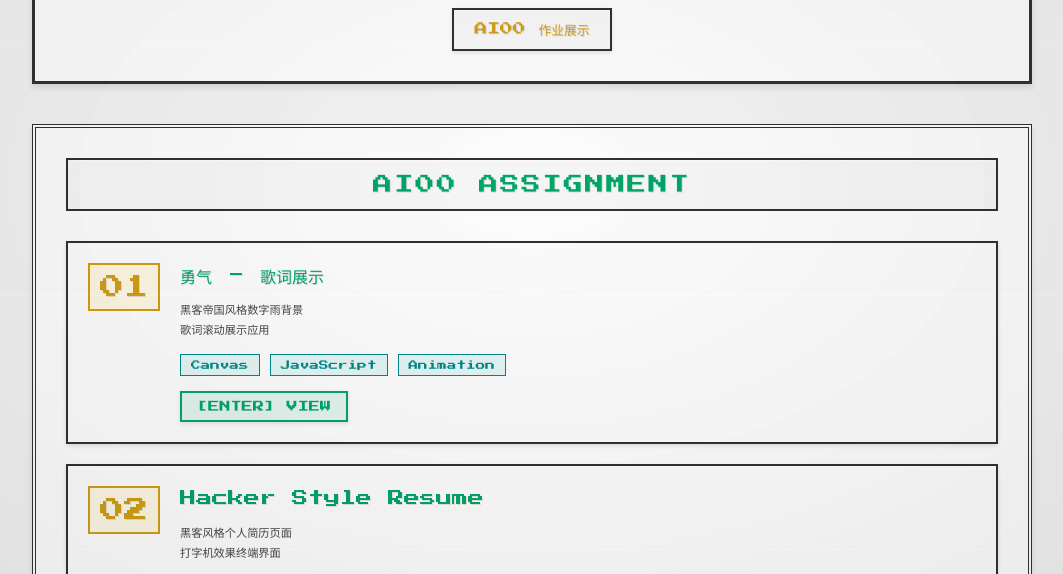
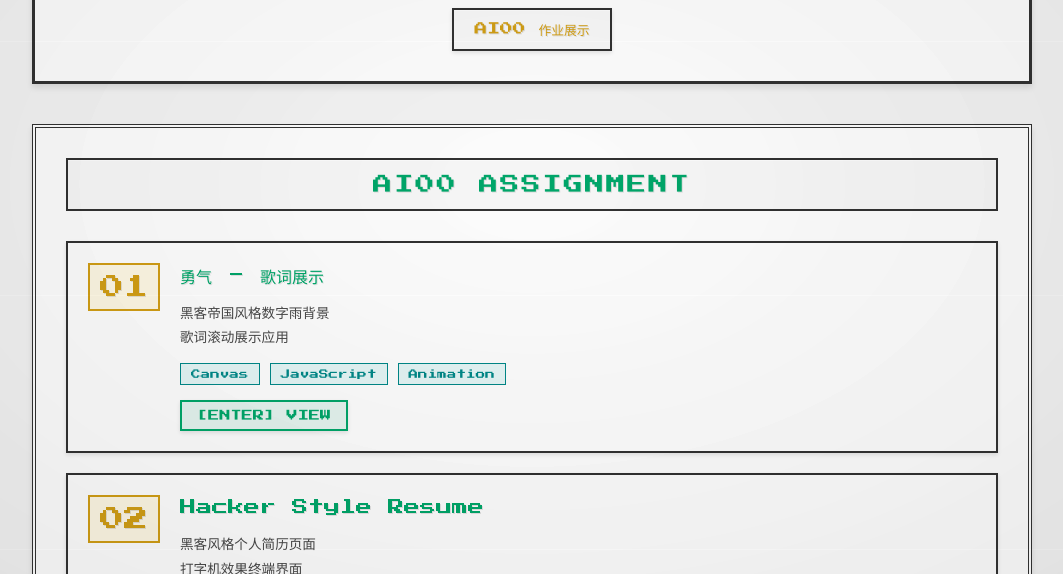
Before and after one commit to xinyi-jane/xinyi-jane.github.io, a plain HTML site: page index.html in a window 1280 px wide. Shown: the part 216-790 px from the top of the page, without its empty margins (108-1171 px from the left). Drawn offline with Linux system fonts and the light colour scheme.

Commit message:
Increase project description font size on homepage

```diff
--- a/style.css
+++ b/style.css
@@ -340,7 +340,7 @@ body {
 }
 
 .project-desc {
-    font-size: 0.7rem;
+    font-size: 0.85rem;
     color: var(--crt-text-dim);
     margin-bottom: 15px;
     line-height: 1.8;
```
